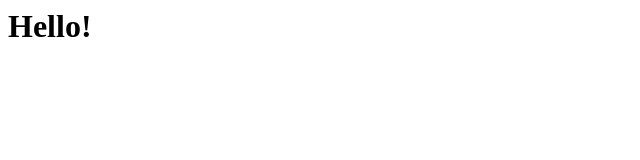
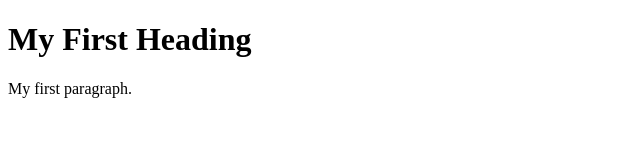
Before and after one commit to ikakus/webtest, a plain HTML site: page index.html in a window 1280 px wide. Shown: the whole page, without its empty margins (0-640 px from the left). Drawn offline with Linux system fonts and the light colour scheme.

Commit message:
Added basic html structure

```diff
--- a/index.html
+++ b/index.html
@@ -1 +1,9 @@
-<h1>Hello!</h1>
+<!DOCTYPE html>
+<html>
+<body>
+
+<h1>My First Heading</h1>
+<p>My first paragraph.</p>
+
+</body>
+</html>
```
